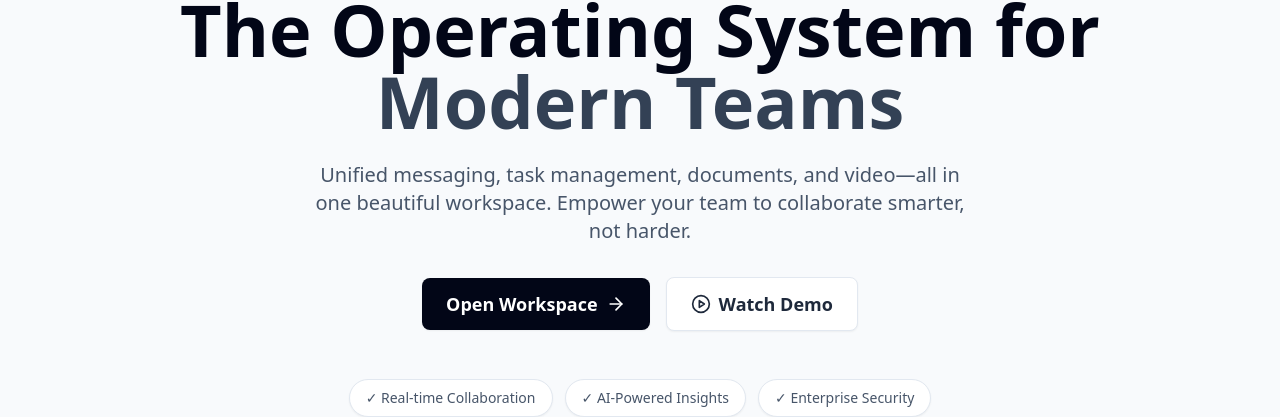
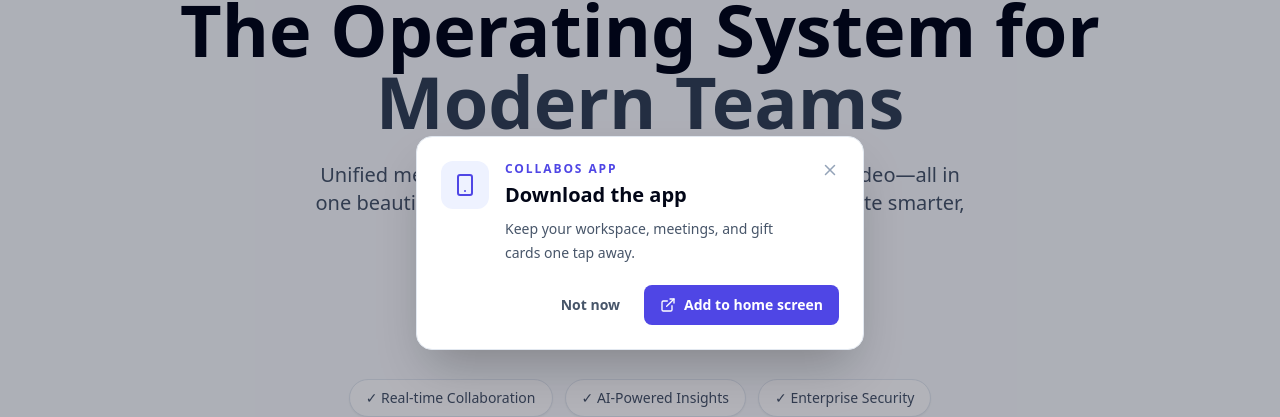
Before and after one commit to aluyadavid745-a01/CollabOS, a React (Vite) app: page / in a window 1280 px wide. Shown: the part 157-574 px from the top of the page. Built offline with nearby package versions, Linux system fonts and the light colour scheme; no server answers.

Commit message:
Add dismissible app download prompt

```diff
--- a/index.html
+++ b/index.html
@@ -6,6 +6,7 @@
     <meta name="viewport" content="width=device-width, initial-scale=1.0" />
     <meta name="description" content="CollabOS - The Operating System for Modern Teams" />
     <meta name="theme-color" content="#0f172a" />
+    <link rel="manifest" href="/manifest.webmanifest" />
     <title>CollabOS - The Operating System for Modern Teams</title>
   </head>
   <body>
--- a/src/App.tsx
+++ b/src/App.tsx
@@ -6,6 +6,7 @@ import { showToast } from "./utils/toast";
 import { deleteCookie, getJsonCookie, hasCookieConsent, setCookie, setJsonCookie } from "./utils/cookies";
 import { prefetchRoutes, prefetchRoutesOnIdle } from "./utils/prefetch";
 
+const AppInstallPrompt = React.lazy(() => import("./components/AppInstallPrompt"));
 const CookieConsent = React.lazy(() => import("./components/CookieConsent"));
 const LandingPage = React.lazy(() => import("./pages/LandingPage"));
 const loadAuthPage = () => import("./pages/AuthPage");
@@ -251,6 +252,7 @@ function App() {
           />
         </React.Suspense>
         <React.Suspense fallback={null}>
+          <AppInstallPrompt />
           <CookieConsent />
         </React.Suspense>
       </>
@@ -427,6 +429,7 @@ function App() {
         />
       </Routes>
       <React.Suspense fallback={null}>
+        <AppInstallPrompt />
         <CookieConsent />
       </React.Suspense>
     </>
--- /dev/null
+++ b/src/components/AppInstallPrompt.tsx
@@ -0,0 +1,118 @@
+import React from 'react'
+import { Download, ExternalLink, Smartphone, X } from 'lucide-react'
+
+interface BeforeInstallPromptEvent extends Event {
+  prompt: () => Promise<void>
+  userChoice: Promise<{ outcome: 'accepted' | 'dismissed'; platform: string }>
+}
+
+const DISMISSED_KEY = 'collabos:install-prompt-dismissed'
+
+const wasDismissedThisSession = () => {
+  try {
+    return window.sessionStorage.getItem(DISMISSED_KEY) === 'true'
+  } catch {
+    return false
+  }
+}
+
+const rememberDismissal = () => {
+  try {
+    window.sessionStorage.setItem(DISMISSED_KEY, 'true')
+  } catch {
+    // The prompt can still be dismissed for the current render.
+  }
+}
+
+const isStandalone = () => window.matchMedia('(display-mode: standalone)').matches || Boolean((navigator as Navigator & { standalone?: boolean }).standalone)
+
+const AppInstallPrompt: React.FC = () => {
+  const [isOpen, setIsOpen] = React.useState(false)
+  const [installEvent, setInstallEvent] = React.useState<BeforeInstallPromptEvent | null>(null)
+  const [isInstalling, setIsInstalling] = React.useState(false)
+
+  React.useEffect(() => {
+    if (isStandalone() || wasDismissedThisSession()) return
+
+    const handleBeforeInstallPrompt = (event: Event) => {
+      event.preventDefault()
+      setInstallEvent(event as BeforeInstallPromptEvent)
+      setIsOpen(true)
+    }
+
+    window.addEventListener('beforeinstallprompt', handleBeforeInstallPrompt)
+    const timer = window.setTimeout(() => setIsOpen(true), 900)
+
+    return () => {
+      window.clearTimeout(timer)
+      window.removeEventListener('beforeinstallprompt', handleBeforeInstallPrompt)
+    }
+  }, [])
+
+  const closePrompt = () => {
+    rememberDismissal()
+    setIsOpen(false)
+  }
+
+  const installApp = async () => {
+    if (!installEvent) {
+      closePrompt()
+      return
+    }
+
+    setIsInstalling(true)
+    await installEvent.prompt()
+    const choice = await installEvent.userChoice
+    setIsInstalling(false)
+    setInstallEvent(null)
+
+    if (choice.outcome === 'accepted') closePrompt()
+  }
+
+  if (!isOpen) return null
+
+  return (
+    <div className="fixed inset-0 z-[100] flex items-end justify-center bg-slate-950/30 p-4 sm:items-center" role="presentation">
+      <section
+        aria-labelledby="install-app-title"
+        aria-modal="true"
+        className="relative w-full max-w-md rounded-2xl border border-slate-200 bg-white p-6 shadow-2xl"
+        role="dialog"
+      >
+        <button
+          type="button"
+          aria-label="Close download app prompt"
+          className="absolute right-4 top-4 rounded-lg p-2 text-slate-400 transition hover:bg-slate-100 hover:text-slate-700"
+          onClick={closePrompt}
+        >
+          <X size={18} />
+        </button>
+
+        <div className="flex items-start gap-4 pr-8">
+          <div className="flex h-12 w-12 shrink-0 items-center justify-center rounded-xl bg-indigo-50 text-indigo-600">
+            <Smartphone size={24} />
+          </div>
+          <div>
+            <p className="mb-1 text-xs font-bold uppercase tracking-[0.16em] text-indigo-600">CollabOS app</p>
+            <h2 id="install-app-title" className="text-xl font-bold text-slate-950">Download the app</h2>
+            <p className="mt-2 text-sm leading-6 text-slate-600">
+              Keep your workspace, meetings, and gift cards one tap away.
+            </p>
+          </div>
+        </div>
+
+        <div className="mt-5 flex flex-col gap-2 sm:flex-row sm:justify-end">
+          <button type="button" onClick={closePrompt} className="order-2 rounded-lg px-4 py-2.5 text-sm font-bold text-slate-600 transition hover:bg-slate-100 sm:order-1">
+            Not now
+          </button>
+          <button type="button" onClick={() => void installApp()} disabled={isInstalling} className="order-1 inline-flex items-center justify-center gap-2 rounded-lg bg-indigo-600 px-4 py-2.5 text-sm font-bold text-white transition hover:bg-indigo-700 disabled:cursor-wait disabled:opacity-70 sm:order-2">
+            {installEvent ? <Download size={16} /> : <ExternalLink size={16} />}
+    {isInstalling ? 'Opening...' : installEvent ? 'Download app' : 'Add to home screen'}
+          </button>
+        </div>
+      </section>
+    </div>
+  )
+}
+
+export default AppInstallPrompt
```
Also changed, not shown: public/collabos-icon.svg (added), public/manifest.webmanifest (added).
